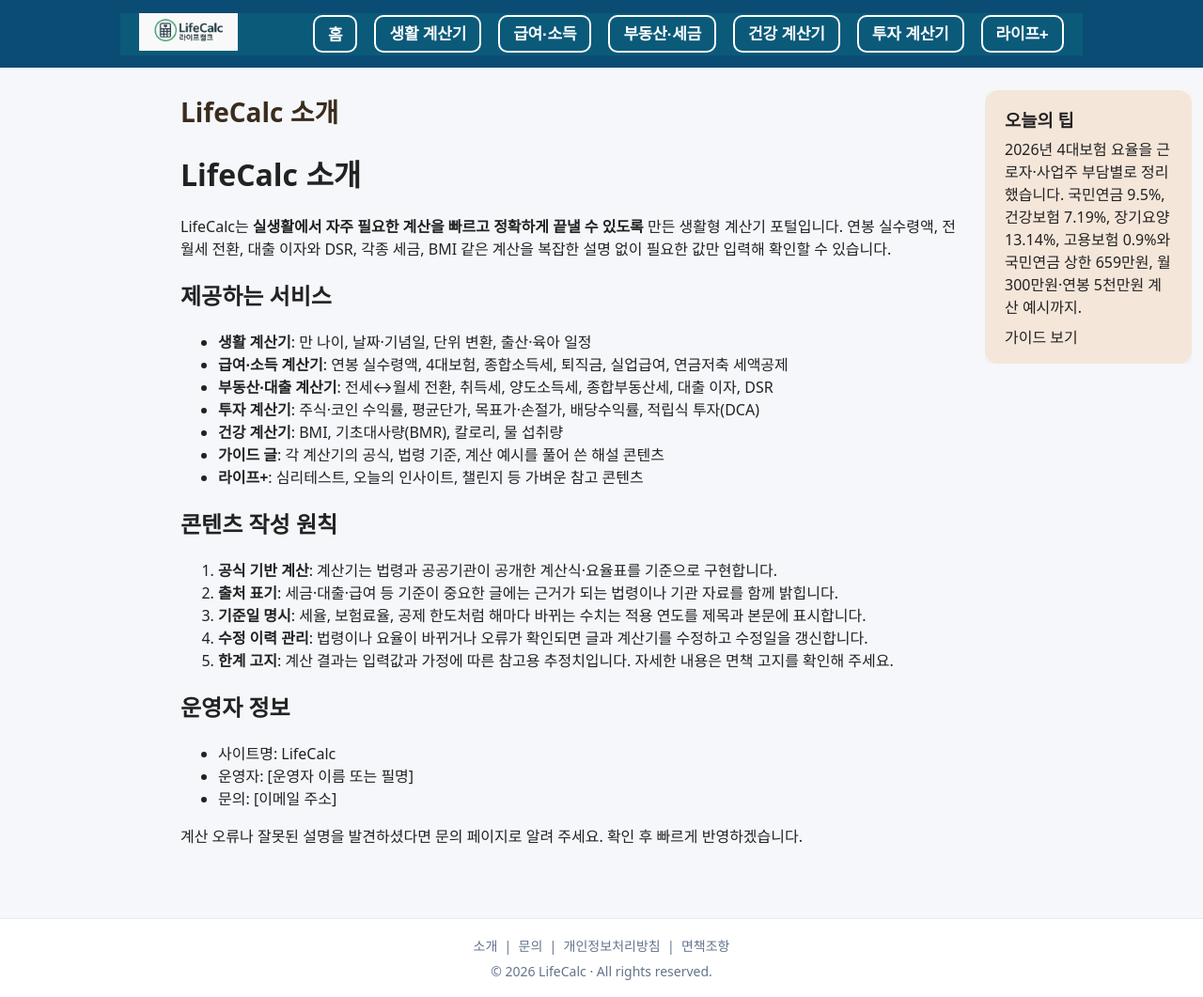
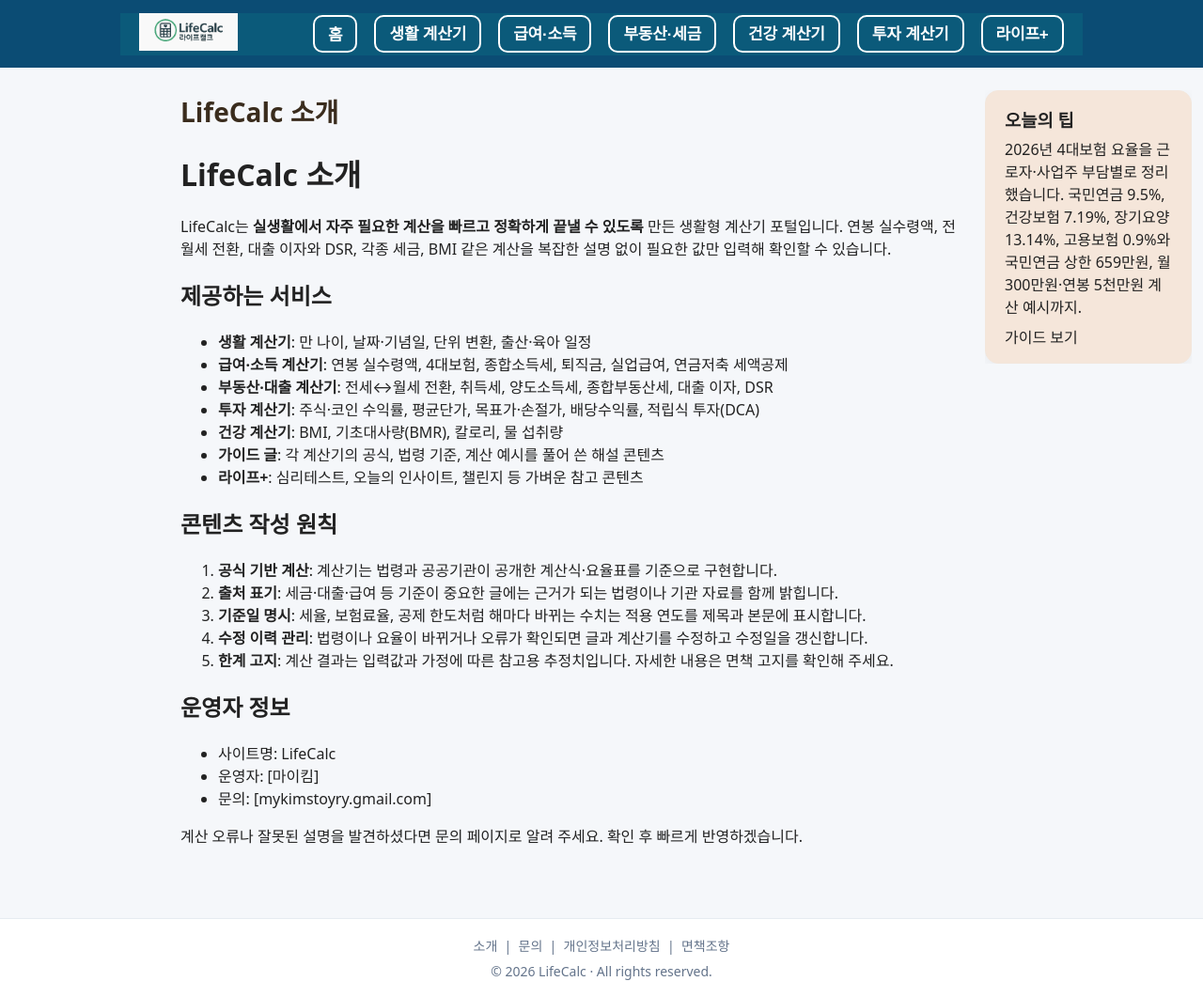
Before and after one commit to khai-lang/LifeCalc, a Jekyll site: the page built from about.md, in a window 1280 px wide and 1061 px high. Shown: the whole window at 94% size. Built offline with Jekyll 4.4.1, drawn with Linux system fonts in a browser that asks for light colours.

Commit message:
Update operator information in about.md

```diff
--- a/about.md
+++ b/about.md
@@ -31,7 +31,7 @@
 ## 운영자 정보
 
 - 사이트명: LifeCalc
-- 운영자: [운영자 이름 또는 필명]
-- 문의: [이메일 주소]
+- 운영자: [마이킴]
+- 문의: [mykimstoyry.gmail.com]
 
 계산 오류나 잘못된 설명을 발견하셨다면 [문의 페이지]({{ '/contact/' | relative_url }})로 알려 주세요. 확인 후 빠르게 반영하겠습니다.
```
